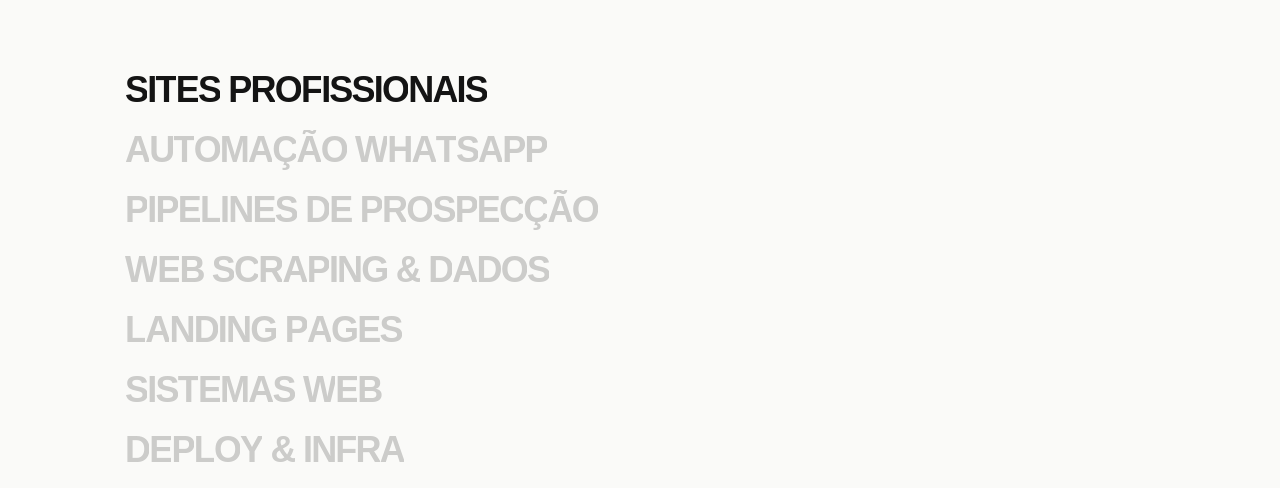
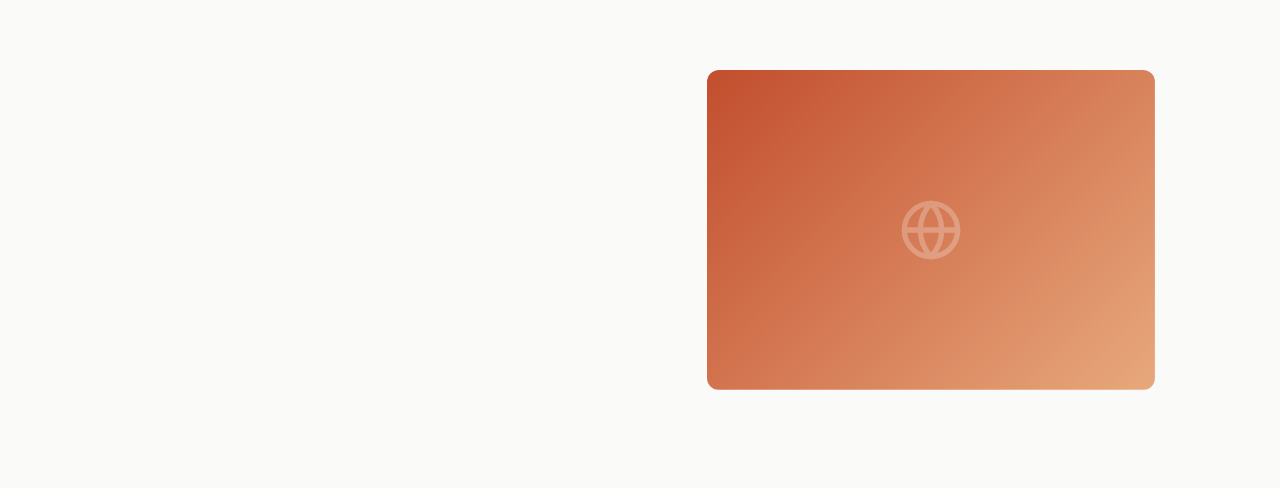
Before and after one commit to Kaique-959/portfolio, a React (Vite) app: page / in a window 1280 px wide. Shown: the part 949-1437 px from the top of the page. Built offline with nearby package versions, Linux system fonts and the light colour scheme; a web font is replaced by a local one.

Commit message:
Corrige HoverSlider: troca absolute por grid overlay para nao vazar contexto

```diff
--- a/src/components/Services.jsx
+++ b/src/components/Services.jsx
@@ -46,7 +46,7 @@
       variants={clipPathVariants}
       animate={activeSlide === index ? 'visible' : 'hidden'}
       transition={{ ease: [0.33, 1, 0.68, 1], duration: 0.8 }}
-      style={{ position: 'absolute', inset: 0 }}
+      style={{ gridRow: 1, gridColumn: 1 }}
     >
       <GradientPanel gradient={gradient} icon={icon} />
     </motion.div>
--- a/src/components/ui/animated-slideshow.tsx
+++ b/src/components/ui/animated-slideshow.tsx
@@ -106,12 +106,8 @@
 export const HoverSliderImageWrap = React.forwardRef<HTMLDivElement, React.HTMLAttributes<HTMLDivElement>>(
   ({ children, className, ...props }, ref) => {
     return (
-      <div ref={ref} className={className} style={{ position: 'relative', overflow: 'hidden', ...(props.style || {}) }} {...props}>
-        {React.Children.map(children, (child) => (
-          <div style={{ position: 'absolute', inset: 0 }}>
-            {child}
-          </div>
-        ))}
+      <div ref={ref} className={className} style={{ display: 'grid', overflow: 'hidden', ...(props.style || {}) }} {...props}>
+        {children}
       </div>
     )
   }
```
